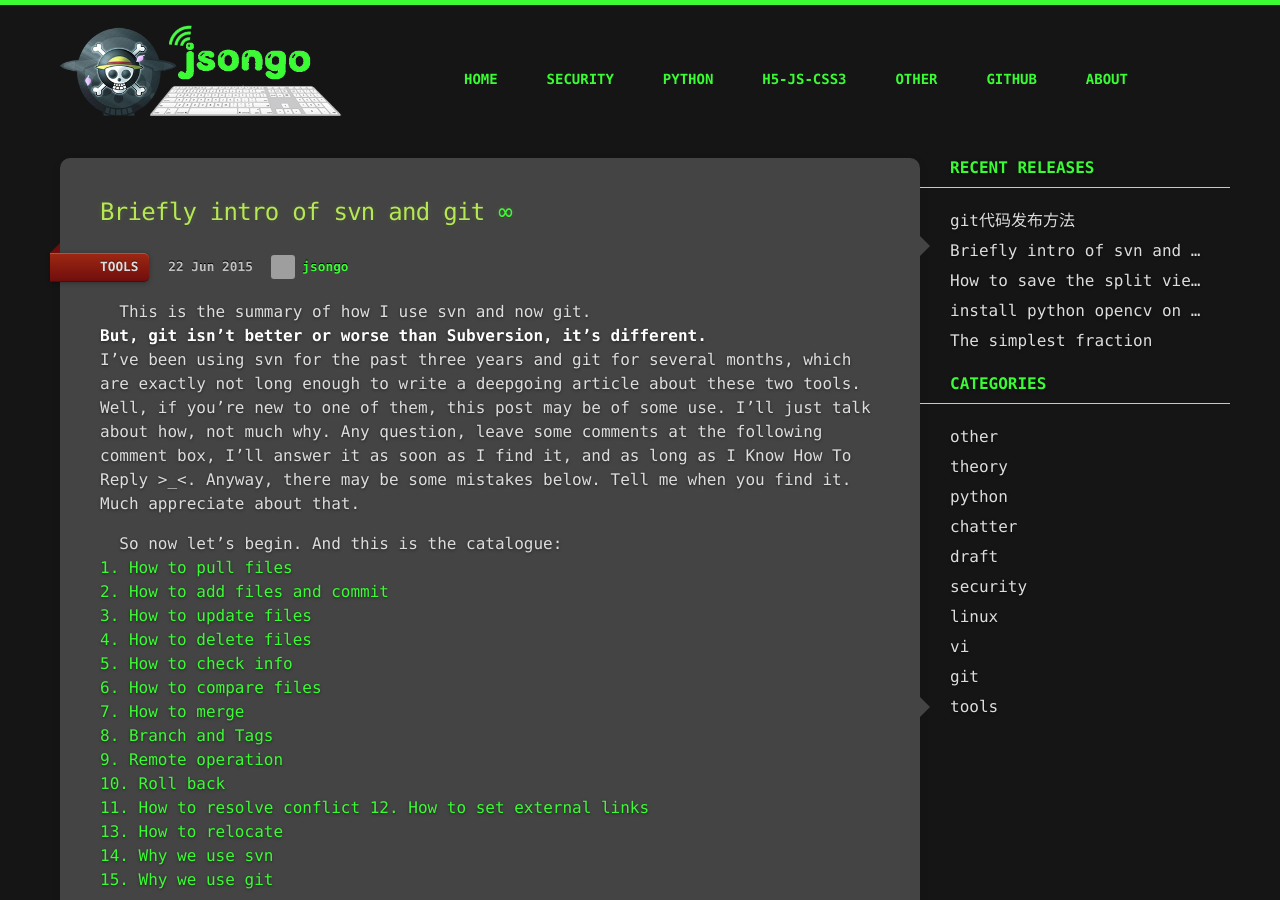
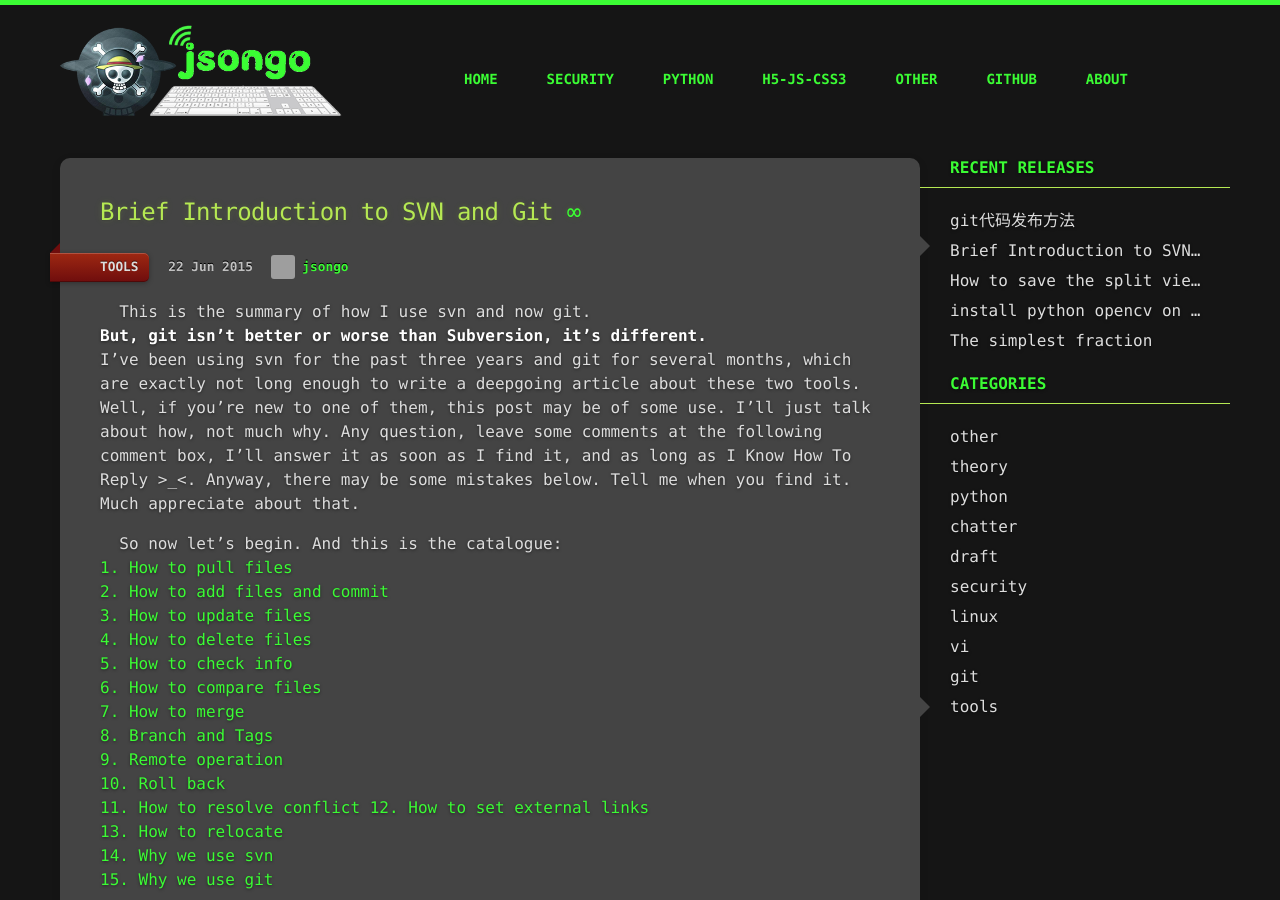
Before and after one commit to jsongo/jsongo.github.io, a Jekyll site: the page built from _posts/2015-06-22-svn-git-summary.markdown, in a window 1280 px wide and 900 px high. Built offline with Jekyll 4.4.1, drawn with Linux system fonts in a browser that asks for light colours; comment, search, counter and statistics services are not loaded; grey boxes are pictures that could not be loaded.

Commit message:
Update 2015-06-22-svn-git-summary.markdown
change the title

```diff
--- a/_posts/2015-06-22-svn-git-summary.markdown
+++ b/_posts/2015-06-22-svn-git-summary.markdown
@@ -2,7 +2,7 @@
 layout: post_item
 status: publish
 published: true
-title: Briefly intro of svn and git
+title: Brief Introduction to SVN and Git
 author: jsongo
 date: '2015-06-22 12:08:41'
 categories: [tools]
```
